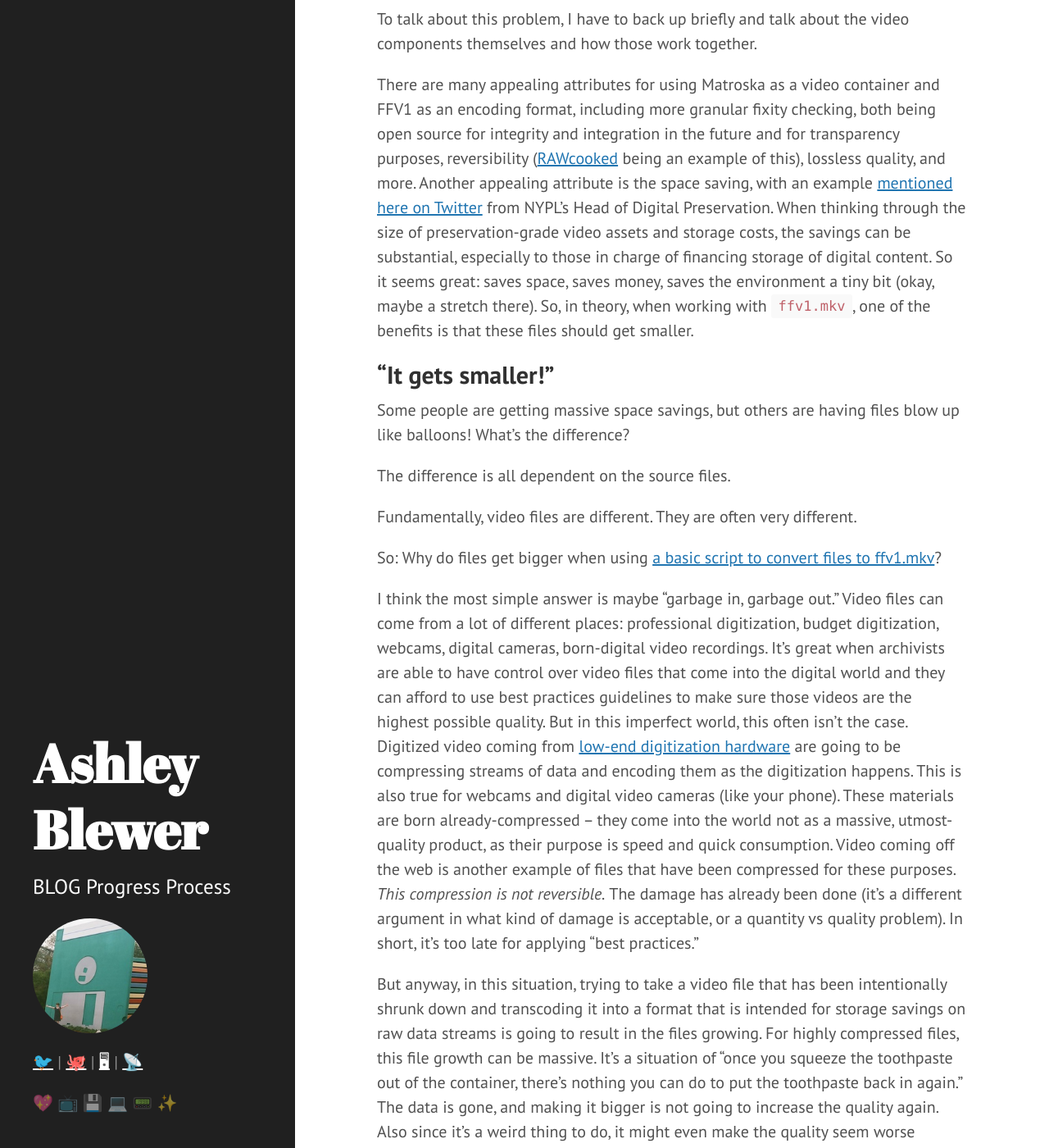
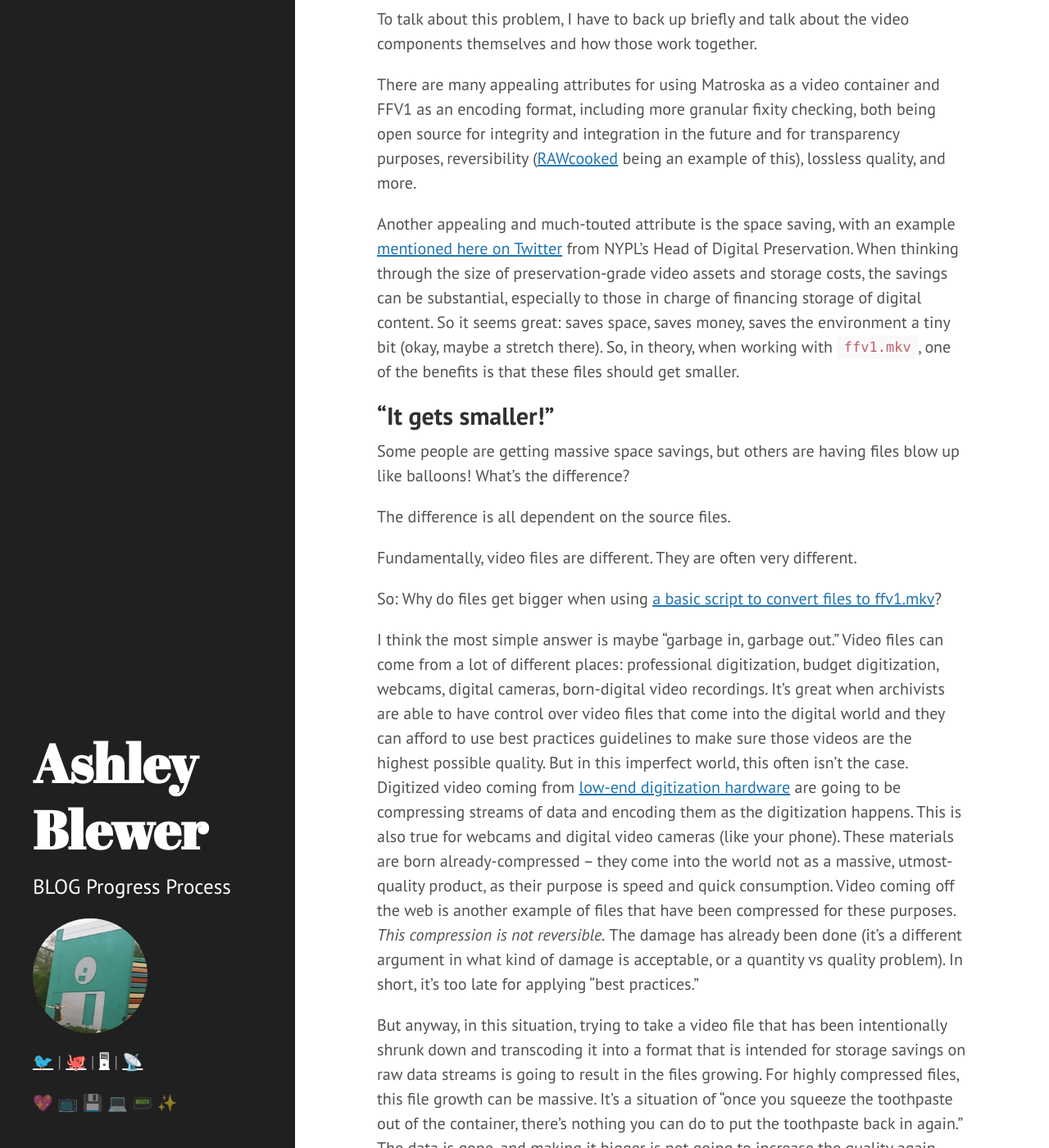
Before and after one commit to ablwr/ablwr.github.io, a Jekyll site: the page built from _posts/2019-09-19-ffv1-bigger-than-before.md, in a window 1280 px wide and 1400 px high, scrolled down 960 px. Shown: the whole window at 82% size. Built offline with Jekyll 4.4.1, drawn with Linux system fonts in a browser that asks for light colours; some of the changed text lies outside the part shown.

Commit message:
one last edit

```diff
--- a/_posts/2019-09-19-ffv1-bigger-than-before.md
+++ b/_posts/2019-09-19-ffv1-bigger-than-before.md
@@ -31,7 +31,9 @@ There are many appealing attributes for using Matroska as a video container and
 FFV1 as an encoding format, including more granular fixity checking, both being
 open source for integrity and integration in the future and for transparency
 purposes, reversibility ([RAWcooked](https://mediaarea.net/RAWcooked) being an
-example of this), lossless quality, and more. Another appealing attribute is the
+example of this), lossless quality, and more.
+
+Another appealing and much-touted attribute is the
 space saving, with an example [mentioned here on
 Twitter](https://twitter.com/NKrabben/status/919948316305186816) from NYPL's
 Head of Digital Preservation. When thinking through the size of
@@ -86,7 +88,8 @@ like trying to stretch out a wool sweater that has gone through the wash. Anyone
 who has ever raised a toddler probably has their own story of some very junior person
 trying to put something back together again and pretending like the adult won't
 notice that it's been completely ruined. I haven't raised or been around
-toddlers, but I have, in fact, been a toddler.
+toddlers, but I have, in fact, been a toddler and I know a bad video transcode
+when I see one.
 
 ![elephant sweater](/images/elephant-sweater.jpg)
 
```
